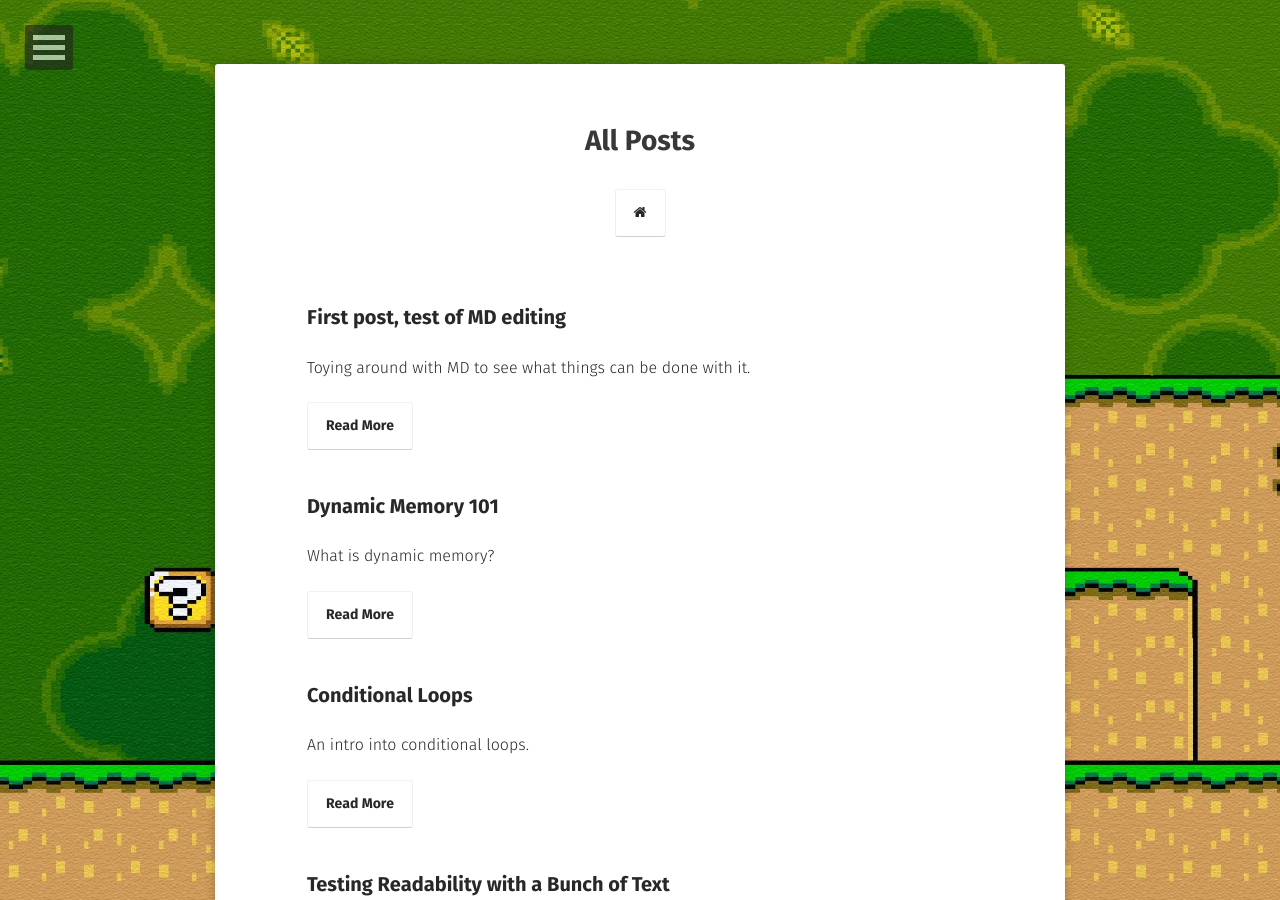
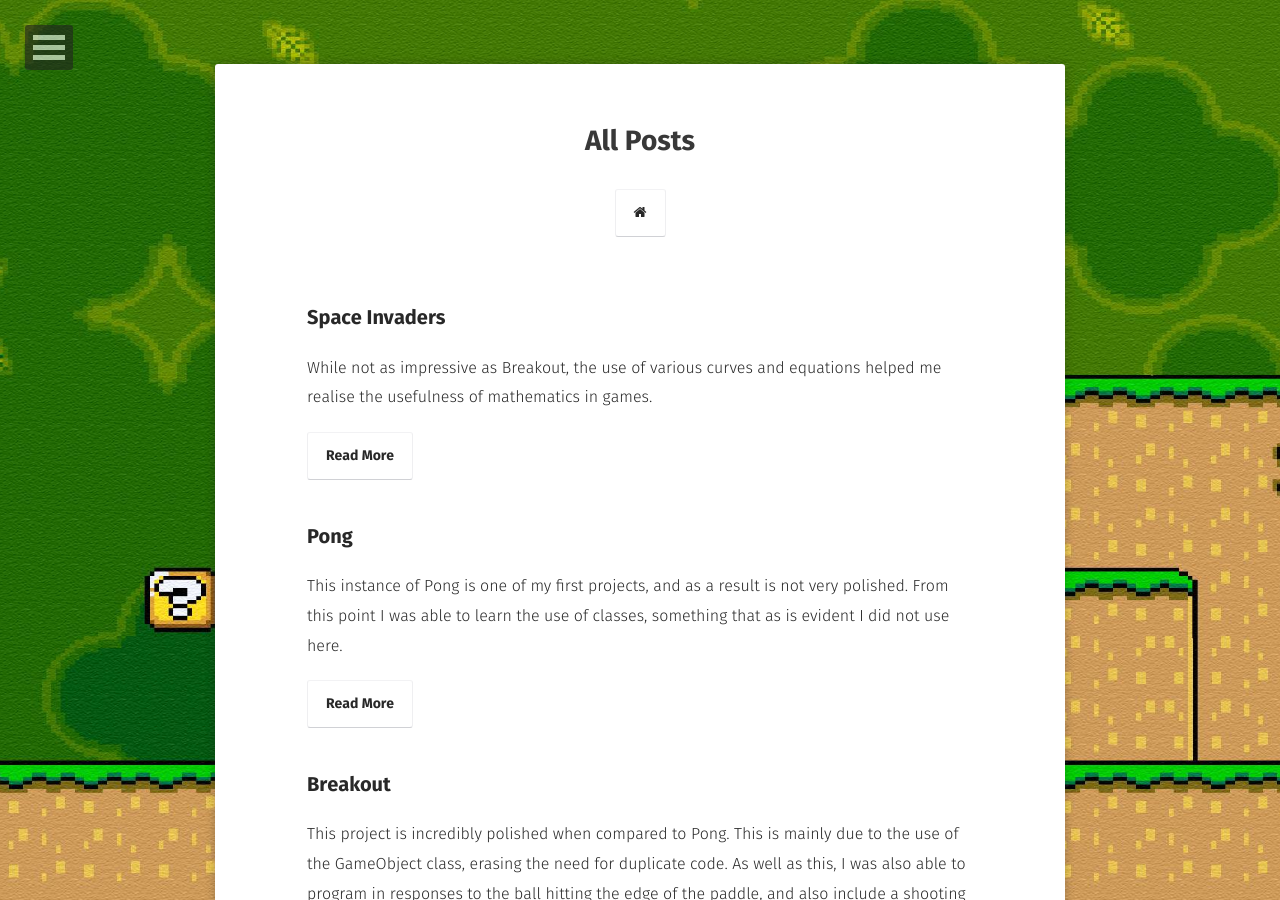
Before and after one commit to zd2horton/zd2horton.github.io, a Jekyll site: the page built from posts/index.md, in a window 1280 px wide and 900 px high. Built offline with Jekyll 4.4.1, drawn with Linux system fonts in a browser that asks for light colours; some web fonts are replaced; some of the changed text lies outside the part shown.

Commit message:
Projects added, initial

```diff
--- /dev/null
+++ b/_posts/2018-03-10-Breakout.md
@@ -0,0 +1,19 @@
+---
+layout: post
+title: Breakout
+date: 2018-03-10
+description: A Breakout game created using ASGE.
+tags: [portfolio project, code, game]
+category: project
+published: true
+comments: true
+---
+This project is incredibly polished when compared to Pong. This is mainly due to the
+use of the GameObject class, erasing the need for duplicate code. As well as this,
+I was also able to program in responses to the ball hitting the edge of the paddle,
+and also include a shooting power up.
+
+<figure>
+https://github.com/UWEGames-ESD/breakout-zd2horton
+<a href="assets/img/breakout.JPG"></a>
+</figure>
--- /dev/null
+++ b/_posts/2018-03-10-Pong.md
@@ -0,0 +1,20 @@
+---
+layout: post
+title: Pong
+date: 2018-03-10
+description: A 2 player Pong created using ASGE.
+tags: [portfolio project, code, game]
+category: project
+published: true
+comments: true
+---
+This instance of Pong is one of my first projects, and as a result is not very polished.
+From this point I was able to learn the use of classes, something that as is evident
+I did not use here.
+
+<figure>
+https://github.com/UWEGames-ESD/pong-zd2horton
+
+<a href="assets/img/pong1.JPG"></a>
+<a href="assets/img/pong2.JPG"></a>
+</figure>
--- /dev/null
+++ b/_posts/2018-03-10-SpaceInvaders.md
@@ -0,0 +1,18 @@
+---
+layout: post
+title: Space Invaders
+date: 2018-03-10
+description: Space Invaders, created using ASGE.
+tags: [portfolio project, code, game]
+category: project
+published: true
+comments: true
+---
+While not as impressive as Breakout, the use of various curves and equations helped
+me realise the usefulness of mathematics in games.
+
+<figure>
+https://github.com/UWEGames-ESD/space-invaders-zd2horton
+<a href="assets/img/space.JPG"></a>
+<a href="assets/img/space2.JPG"></a>
+</figure>
```
Also changed, not shown: _posts/2017-10-07-FirstPost.md (+1 -1 lines), assets/img/breakout.JPG (added), assets/img/doom_backdrop.jpg (deleted), assets/img/doom_guy_by_k_cota-da33dsi.jpg (deleted), assets/img/pong1.JPG (added), assets/img/pong2.JPG (added), assets/img/profile_1.jpg (deleted), assets/img/space1.JPG (added), assets/img/space2.JPG (added).
